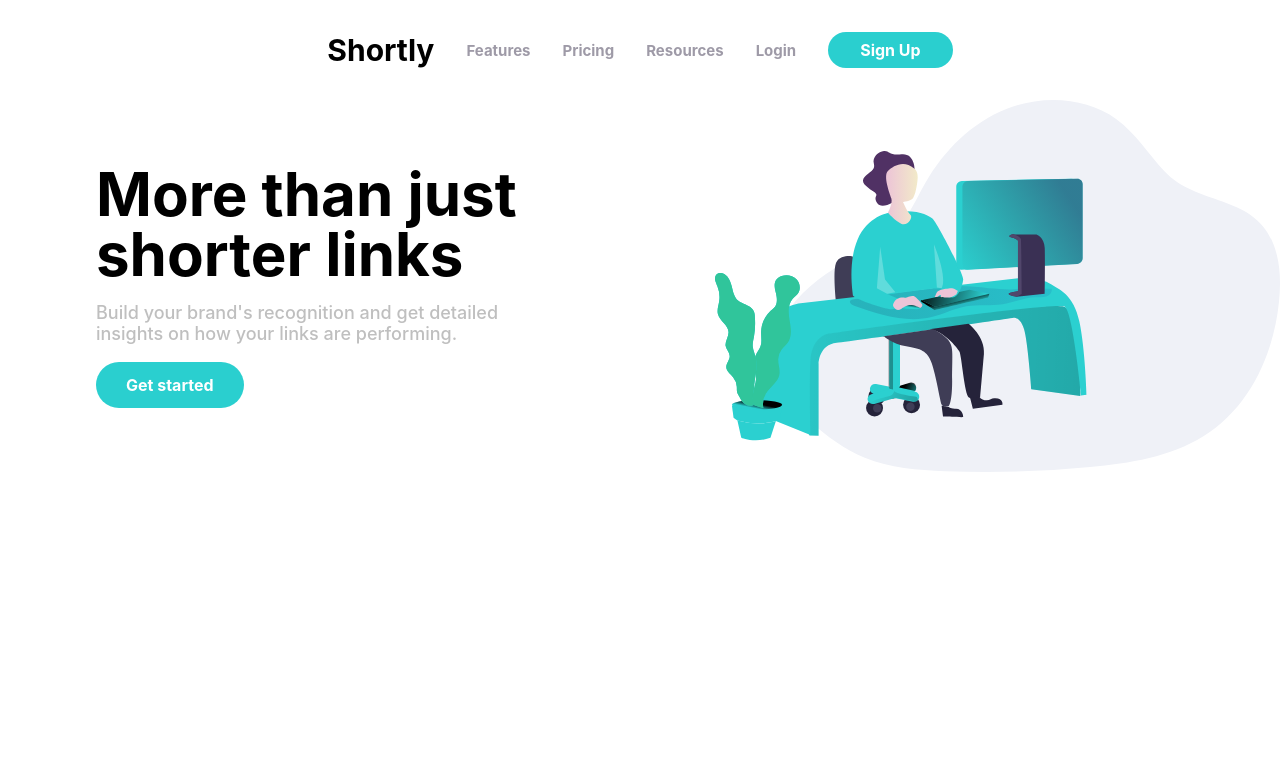
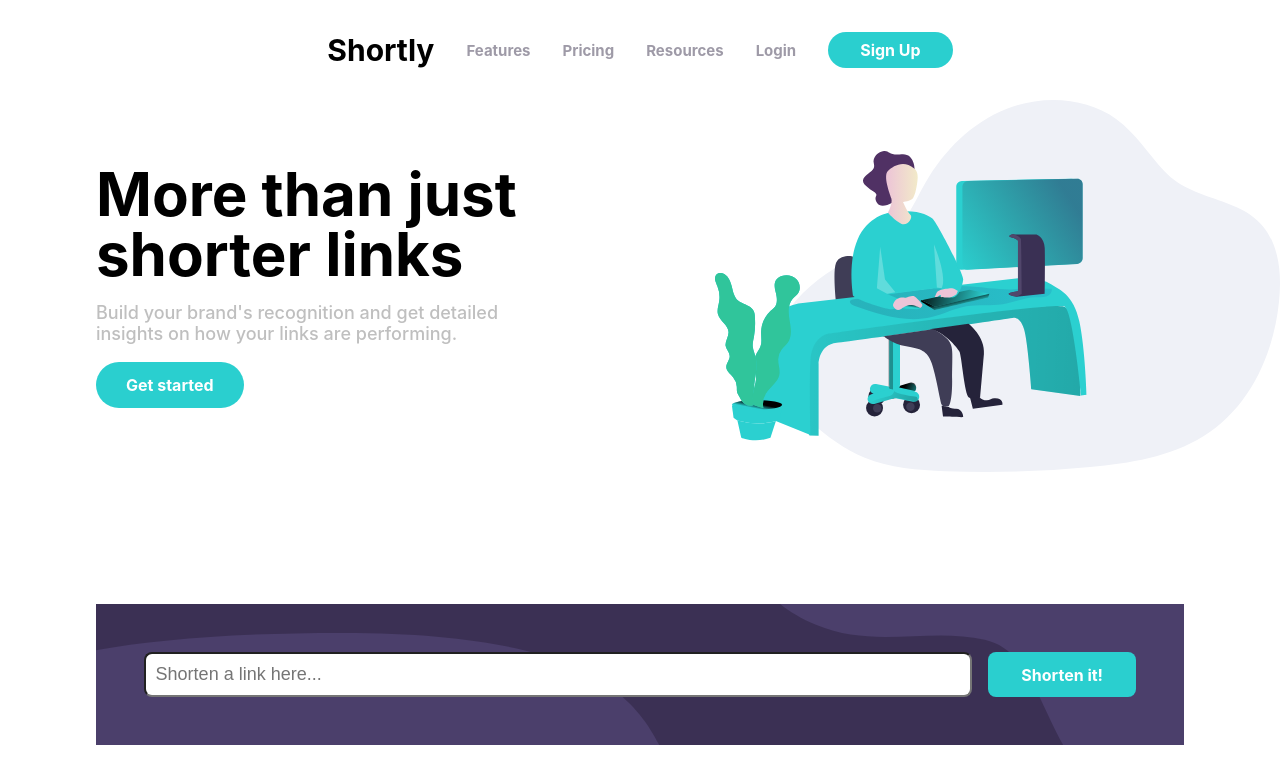
Before and after one commit to chrysellia/api-shorter-links, a React (Create React App) app in the folder website/: page / in a window 1280 px wide. Shown: the top 784 px of the page. Built offline with nearby package versions, Linux system fonts and the light colour scheme.

Commit message:
Body component creeated

```diff
--- a/website/src/App.js
+++ b/website/src/App.js
@@ -2,12 +2,14 @@ import React from 'react'
 import './App.scss';
 import Navbar from './Components/Navbar/Navbar.component';
 import Hero from './Components/Hero/Hero.component';
+import Body from './Components/Body/Body.component';
 
 const App = () => {
   return (
     <div>
       <Navbar/>
       <Hero/>
+      <Body/>
     </div>
   )
 }
--- /dev/null
+++ b/website/src/Components/Body/Body.component.js
@@ -0,0 +1,19 @@
+import React from 'react'
+import './Body.style.scss'
+
+const Body = () => {
+    return (
+        <div className="body-component">
+            <div className="body-wrapper" style={{backgroundImage:'url("images/bg-shorten-desktop.svg")'}}>
+                <div className="body-input">
+                    <input type="text" className="input-content" placeholder="Shorten a link here..."/>
+                    <div className="input-button">
+                        <div className="button-content">Shorten it!</div>
+                    </div>
+                </div>
+            </div>
+        </div>
+    )
+}
+
+export default Body
--- /dev/null
+++ b/website/src/Components/Body/Body.style.scss
@@ -0,0 +1,34 @@
+.body-component {
+    padding: 8rem 6rem;
+
+    .body-wrapper {
+        padding: 3rem 3rem;
+        background-color: hsl(257, 27%, 26%);
+
+        .body-input {
+            display: flex;
+
+            .input-content {
+                border-radius: 0.5rem;
+                padding: 0.4rem 0.6rem;
+                color: hsl(257, 7%, 63%);
+                font-size: 18px;
+                font-weight: 500;
+                margin-right: 1rem;
+                width: 100%;
+            }
+
+            .input-button {
+                .button-content {
+                    background-color: hsl(180, 66%, 49%);
+                    border-radius: 0.5rem;
+                    padding: 0.8rem 0.8rem;
+                    width: 122px;
+                    color: white;
+                    text-align: center;
+                    font-weight: 700;
+                }
+            }
+        }
+    }
+}
```
